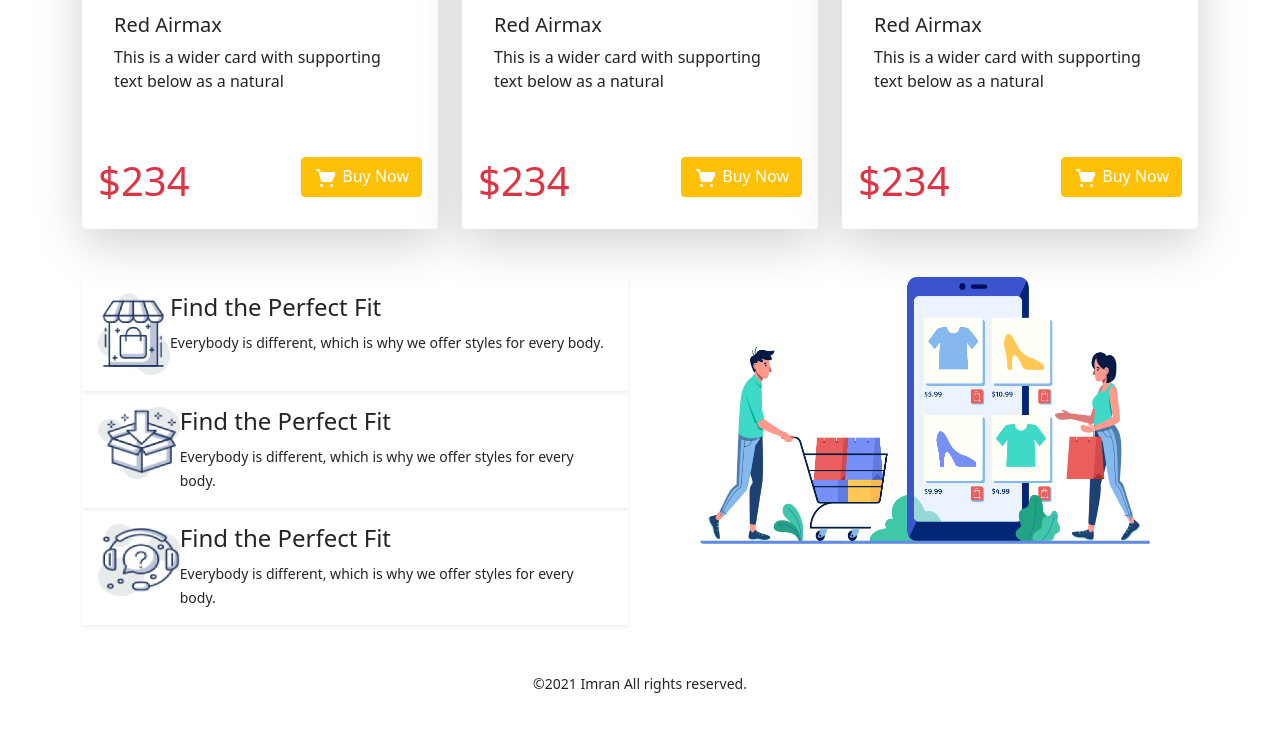
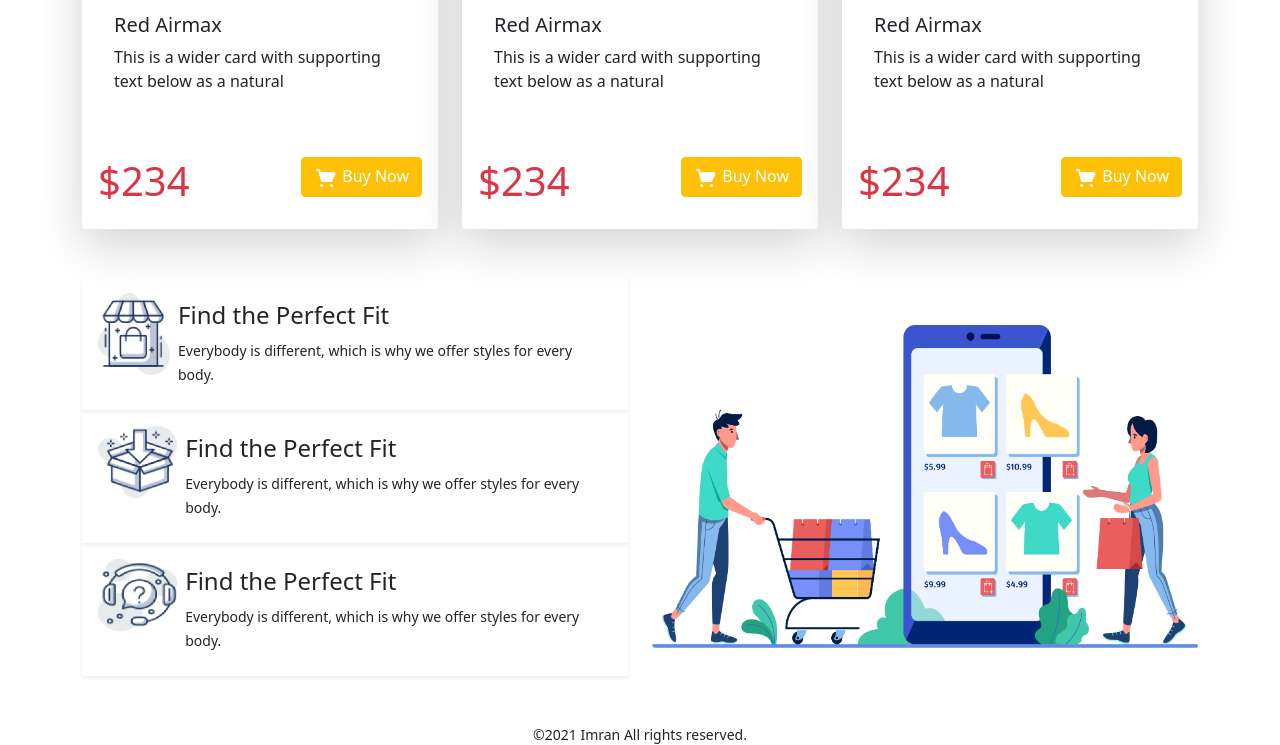
Before and after one commit to imran18026/prac-3-haha, a plain HTML site: page index.html in a window 1280 px wide. Shown: the part 1672-2417 px from the top of the page. Before the commit the page ends 2366 px from the top, so only its background shows below. Drawn offline with nearby package versions, Linux system fonts and the light colour scheme.

Commit message:
maximum2

```diff
--- a/index.html
+++ b/index.html
@@ -286,7 +286,7 @@
           <div class="col">
             <div class="p-3 shadow-sm d-flex gx-2">
               <img src="icons/lp1.png" width="72px" height="82px" alt="" />
-              <div>
+              <div class="p-2">
                 <h4>Find the Perfect Fit</h4>
                 <small
                   >Everybody is different, which is why we offer styles for
@@ -296,7 +296,7 @@
             </div>
             <div class="p-3 shadow-sm d-flex gx-2">
               <img src="icons/lp2.png" width="82px" height="72px" alt="" />
-              <div>
+              <div class="p-2">
                 <h4>Find the Perfect Fit</h4>
                 <small
                   >Everybody is different, which is why we offer styles for
@@ -307,7 +307,7 @@
 
             <div class="p-3 shadow-sm d-flex gx-2">
               <img src="icons/lp3.png" width="82px" height="72px" alt="" />
-              <div>
+              <div class="p-2">
                 <h4>Find the Perfect Fit</h4>
                 <small
                   >Everybody is different, which is why we offer styles for
@@ -318,7 +318,7 @@
           </div>
 
           <div class="col">
-            <div class="px-5">
+            <div class="pt-5">
               <img
                 class="img-fluid rounded-start"
                 src="icons/lastpic.png"
```
